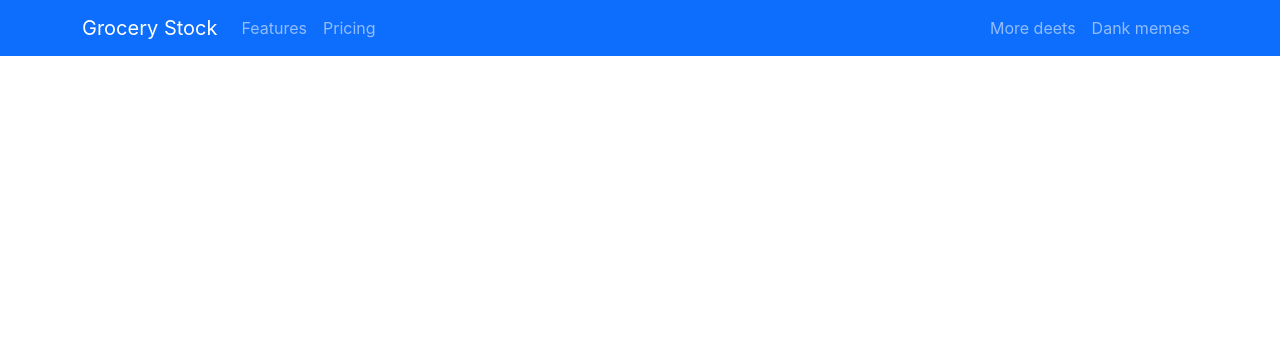
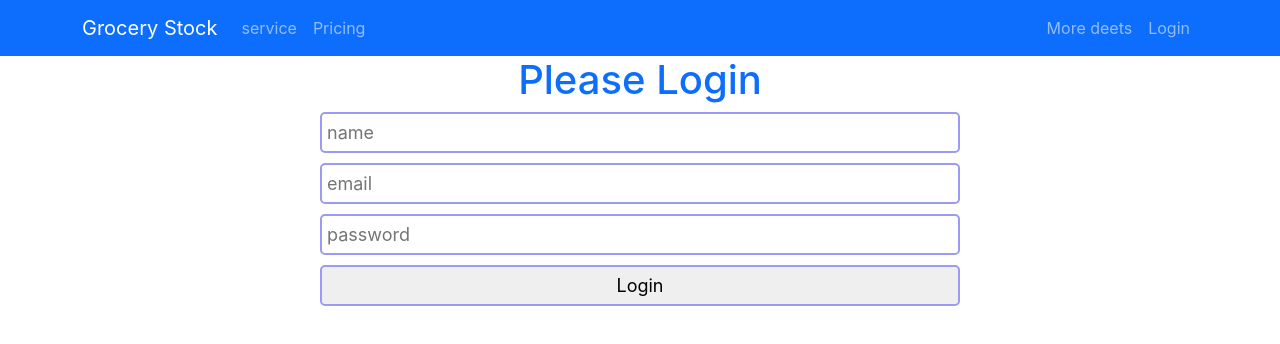
Before and after one commit to jasim-uddim/warehouse-management, a React (Create React App) app: page /login in a window 1280 px wide. Shown: the top 344 px of the page. Built offline with nearby package versions, Linux system fonts and the light colour scheme.

Commit message:
added login page

```diff
--- a/src/App.js
+++ b/src/App.js
@@ -2,6 +2,7 @@ import { Route, Routes } from "react-router-dom";
 import "./App.css";
 import Header from "./Pages/Header/Header";
 import Home from "./Pages/Home/Home/Home";
+import Login from "./Pages/Login/Login";
 
 function App() {
   return (
@@ -9,6 +10,7 @@ function App() {
       <Header></Header>
       <Routes>
         <Route path="/" element={<Home></Home>}></Route>
+        <Route path="/login" element={<Login></Login>}></Route>
       </Routes>
     </div>
   );
--- a/src/Pages/Header/Header.js
+++ b/src/Pages/Header/Header.js
@@ -1,22 +1,27 @@
 import React from "react";
 import { Container, Nav, Navbar } from "react-bootstrap";
+import { Link } from "react-router-dom";
 
 const Header = () => {
   return (
     <div className="sticky-top">
       <Navbar collapseOnSelect expand="lg" bg="primary" variant="dark">
         <Container>
-          <Navbar.Brand href="#home">Grocery Stock</Navbar.Brand>
+          <Navbar.Brand as={Link} to="/">
+            Grocery Stock
+          </Navbar.Brand>
           <Navbar.Toggle aria-controls="responsive-navbar-nav" />
           <Navbar.Collapse id="responsive-navbar-nav">
             <Nav className="me-auto">
-              <Nav.Link href="#features">Features</Nav.Link>
+              <Nav.Link as={Link} to="/service">
+                service
+              </Nav.Link>
               <Nav.Link href="#pricing">Pricing</Nav.Link>
             </Nav>
             <Nav>
               <Nav.Link href="#deets">More deets</Nav.Link>
-              <Nav.Link eventKey={2} href="#memes">
-                Dank memes
+              <Nav.Link as={Link} to="/login">
+                Login
               </Nav.Link>
             </Nav>
           </Navbar.Collapse>
--- a/src/Pages/Home/Home/Home.js
+++ b/src/Pages/Home/Home/Home.js
@@ -1,10 +1,12 @@
 import React from "react";
 import Banner from "../../Banner/Banner";
+import Services from "../../Services/Services";
 
 const Home = () => {
   return (
     <div>
       <Banner></Banner>
+      <Services></Services>
     </div>
   );
 };
--- /dev/null
+++ b/src/Pages/Login/Login.css
@@ -0,0 +1,10 @@
+input {
+  width: 50%;
+  display: block;
+  margin: 0 auto;
+  margin-bottom: 10px;
+  font-size: 18px;
+  padding: 5px;
+  border-radius: 5px;
+  border: 2px solid rgb(155, 155, 247);
+}
--- /dev/null
+++ b/src/Pages/Login/Login.js
@@ -0,0 +1,31 @@
+import React from "react";
+import "./Login.css";
+
+const Login = () => {
+  const handleLogin = (event) => {
+    event.preventDefault();
+    const name = event.target.name.value;
+    const email = event.target.email.value;
+    const password = event.target.password.value;
+    console.log(name, email, password);
+  };
+  return (
+    <div>
+      <h1 className="text-center text-primary">Please Login</h1>
+      <form onSubmit={handleLogin}>
+        <input type="text" name="name" id="" placeholder="name" />
+        <input type="email" name="email" id="" required placeholder="email" />
+        <input
+          type="password"
+          name="password"
+          id=""
+          required
+          placeholder="password"
+        />
+        <input type="submit" value="Login" />
+      </form>
+    </div>
+  );
+};
+
+export default Login;
--- /dev/null
+++ b/src/Pages/Services/Services.js
@@ -0,0 +1,11 @@
+import React from "react";
+
+const Services = () => {
+  return (
+    <div id="service">
+      <h1 className="text-center text-primary">this is services pages</h1>
+    </div>
+  );
+};
+
+export default Services;
```
Also changed, not shown: firebase.json (added), 1 other file (tests, documents, lock files or other folders).
